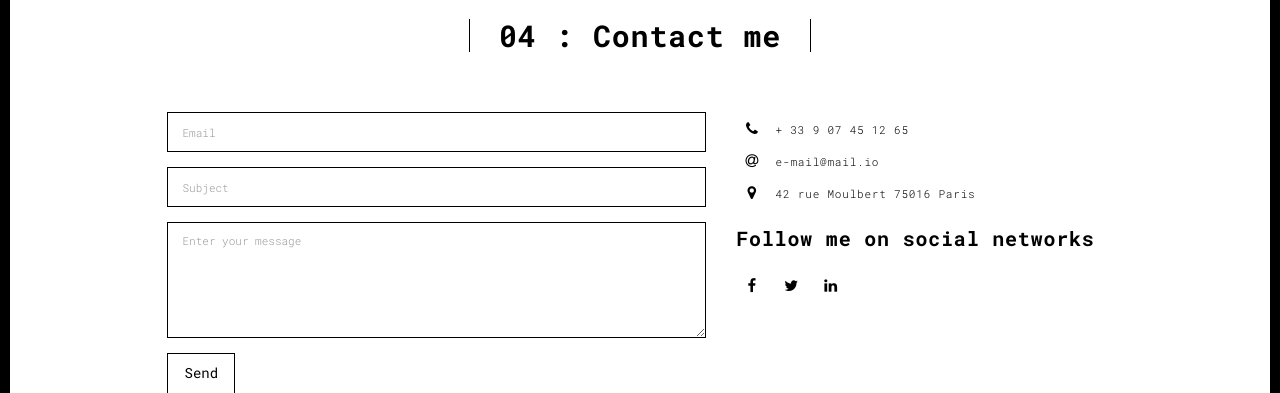
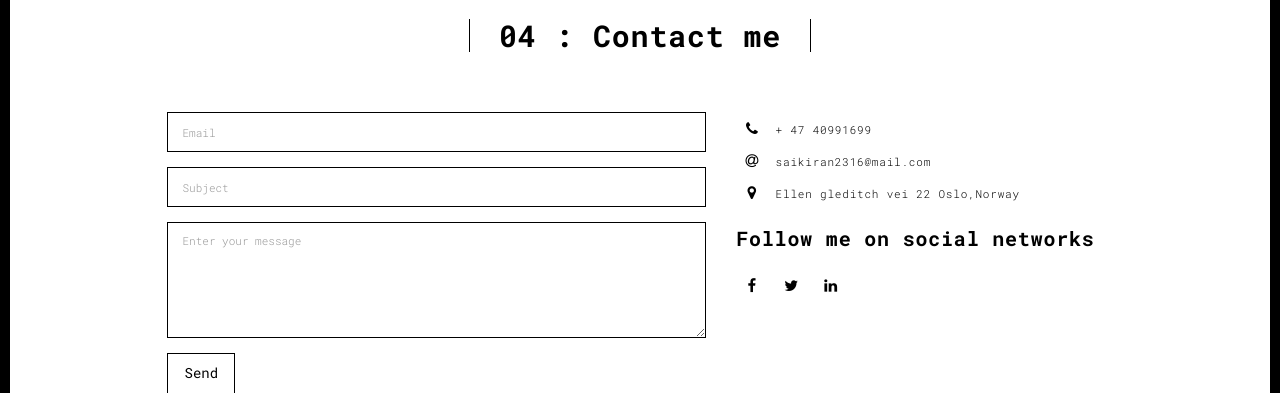
Before and after one commit to SaikiranGitPro/portfopro, a Flask app: page /contact.html in a window 1280 px wide. Shown: the part 90-483 px from the top of the page. Run offline with Flask 2, Linux system fonts and the light colour scheme; some libraries are stand-ins or nearby versions.

Commit message:
git push origin master

```diff
--- a/templates/contact.html
+++ b/templates/contact.html
@@ -80,19 +80,19 @@
                           <span class="fa-icon">
                             <i class="fa fa-phone" aria-hidden="true"></i>
                           </span>
-                          + 33 9 07 45 12 65
+                          + 47 40991699
                         </li>
                         <li>
                           <span class="fa-icon">
                             <i class="fa fa-at" aria-hidden="true"></i>
                           </span>
-                          e-mail@mail.io
+                          saikiran2316@mail.com
                         </li>
                         <li>
                           <span class="fa-icon">
                             <i class="fa fa fa-map-marker" aria-hidden="true"></i>
                           </span>
-                          42 rue Moulbert 75016 Paris
+                          Ellen gleditch vei 22 Oslo,Norway
                         </li>
                       </ul>
                       <h3>Follow me on social networks</h3>
```
